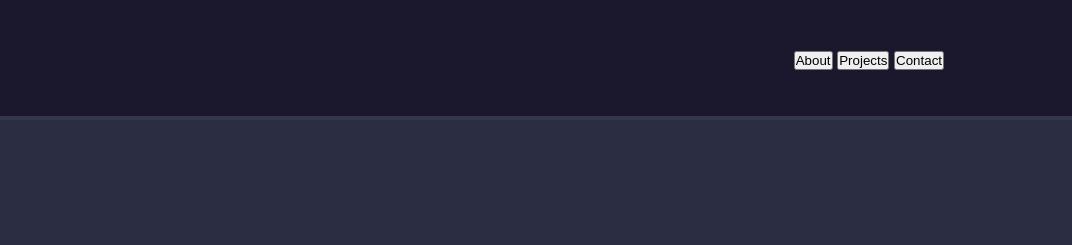
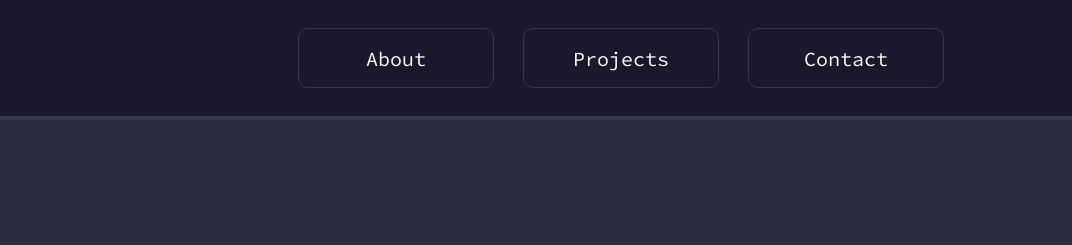
Before and after one commit to Byorks/Portf-lio-, a website: page index.html in a window 1280 px wide. Shown: the top 245 px of the page, 208-1280 px from the left. Drawn offline with nearby package versions, Linux system fonts and the light colour scheme; a web font is replaced by a local one.

Commit message:
:lipstick: style: Nav Buttons

```diff
--- a/index.html
+++ b/index.html
@@ -19,7 +19,7 @@
                     <a href="#about">
                         <button>About</button>
                     </a>
-                    <a href="#projects">
+                    <a href="#portfolio">
                         <button>Projects</button>
                     </a>
                     <a href="#contact">
--- a/style.css
+++ b/style.css
@@ -48,6 +48,26 @@ main header {
 
     display: flex;
     align-items: center;
+}
+
+nav {
+    display: flex;
+    gap: 29px;
+}
+
+nav  button {
+    width: 196px;
+    height: 60px;
+
+    font-size: 20px;
+    font-family: 'Source Code Pro';
+    font-weight: 400;
+    color: var(--branco-v);
+
+    background-color: transparent;
+    border-radius: 10px;
+    border: solid 1px var(--cor-linhas);
+
 }
 
 .container_grid {
```
